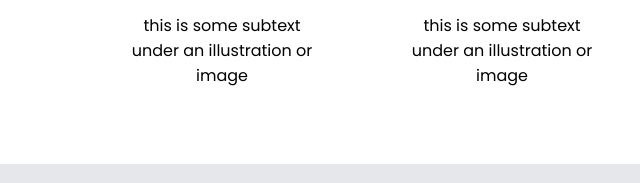
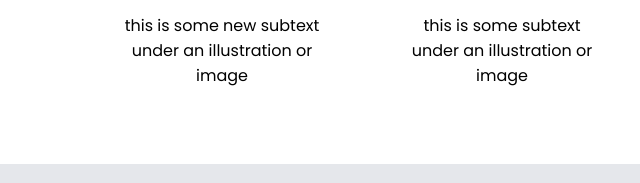
Before and after one commit to pfbahury/odin-landing-page, a plain HTML site: page index.html in a window 1280 px wide. Shown: the part 748-931 px from the top of the page, 0-640 px from the left. Drawn offline with Linux system fonts and the light colour scheme.

Commit message:
just a test

```diff
--- a/index.html
+++ b/index.html
@@ -44,7 +44,7 @@
           <div class="card-img">
             <img src="./images/museum-of-new-zealand-te-papa-tongarewa-2W3NN-XfjSw-unsplash.jpg" alt="">
           </div>
-          <p>this is some subtext under an illustration or image</p>
+          <p>this is some new subtext under an illustration or image</p>
         </div>
         <div class="card">
           <div class="card-img">
```
